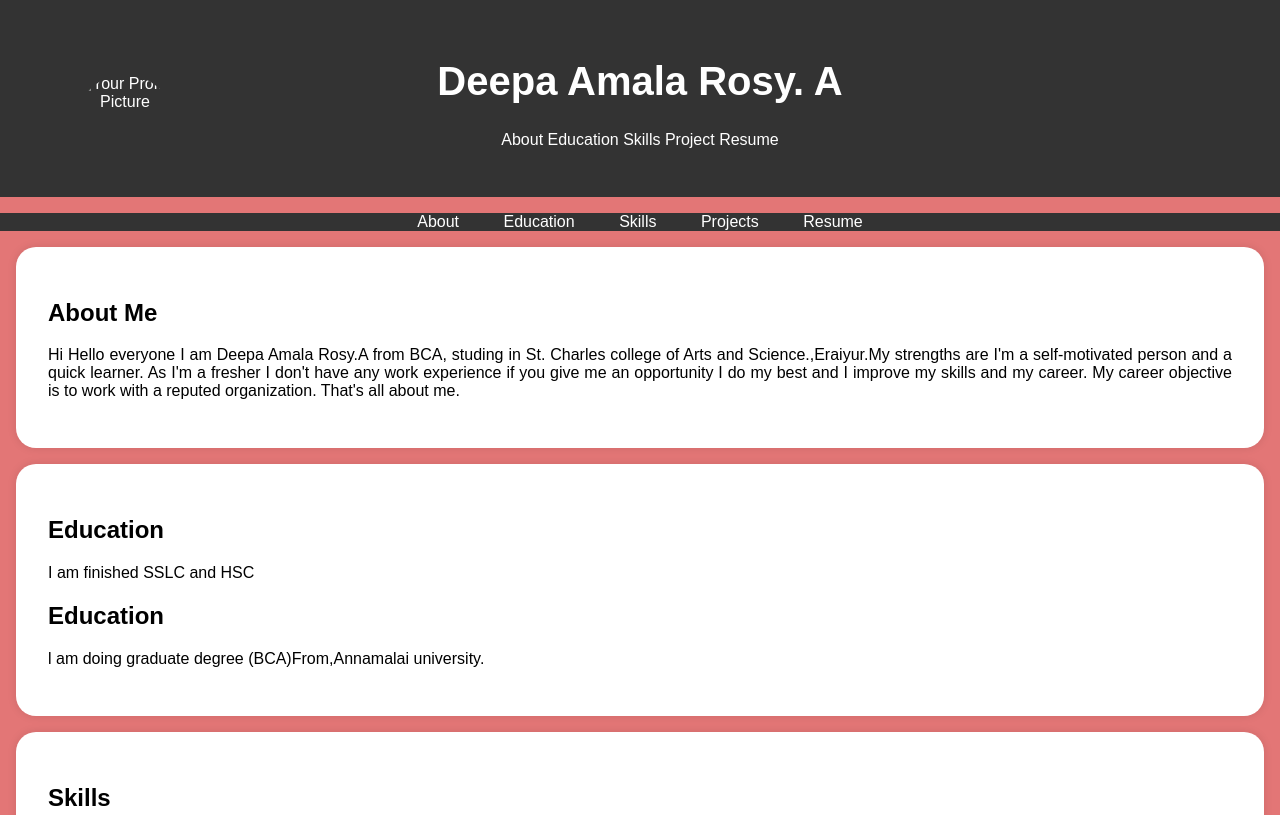
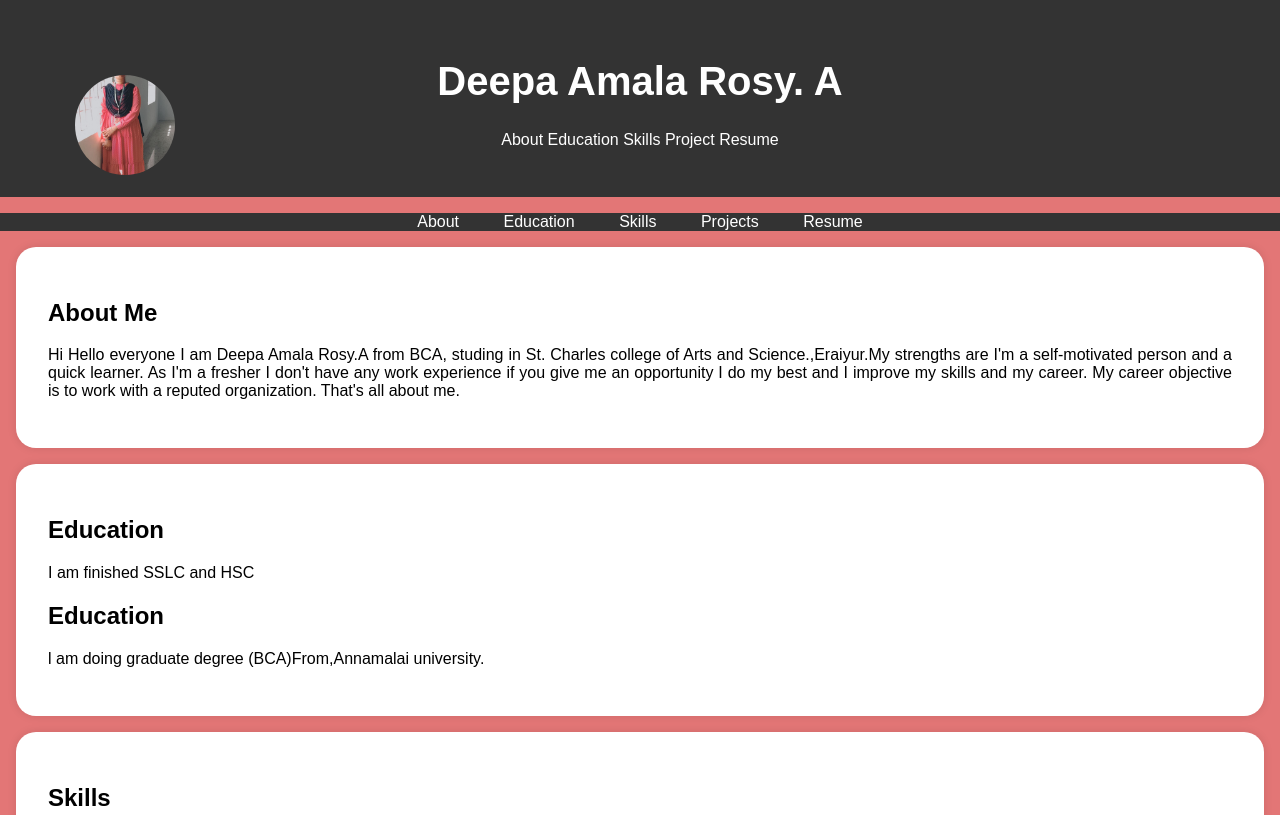
Before and after one commit to DeepaAmalaRosy/Digital-portfolio, a plain HTML site: page index.html in a window 1280 px wide. Shown: the top 815 px of the page. Drawn offline with Linux system fonts and the light colour scheme.

Commit message:
Update index.html

```diff
--- a/index.html
+++ b/index.html
@@ -95,7 +95,7 @@
     <header>
         <div class="header-content">
             <!-- Add your profile picture here -->
-            <img src="rosy.jpg" alt="Your Profile Picture" class="profile-picture">
+            <img src="./IMG-20230419-WA0013.jpg" alt="Your Profile Picture" class="profile-picture">
             <h1>Deepa Amala Rosy. A</h1>
             <p>About Education Skills Project Resume</p>
         </div>
```
